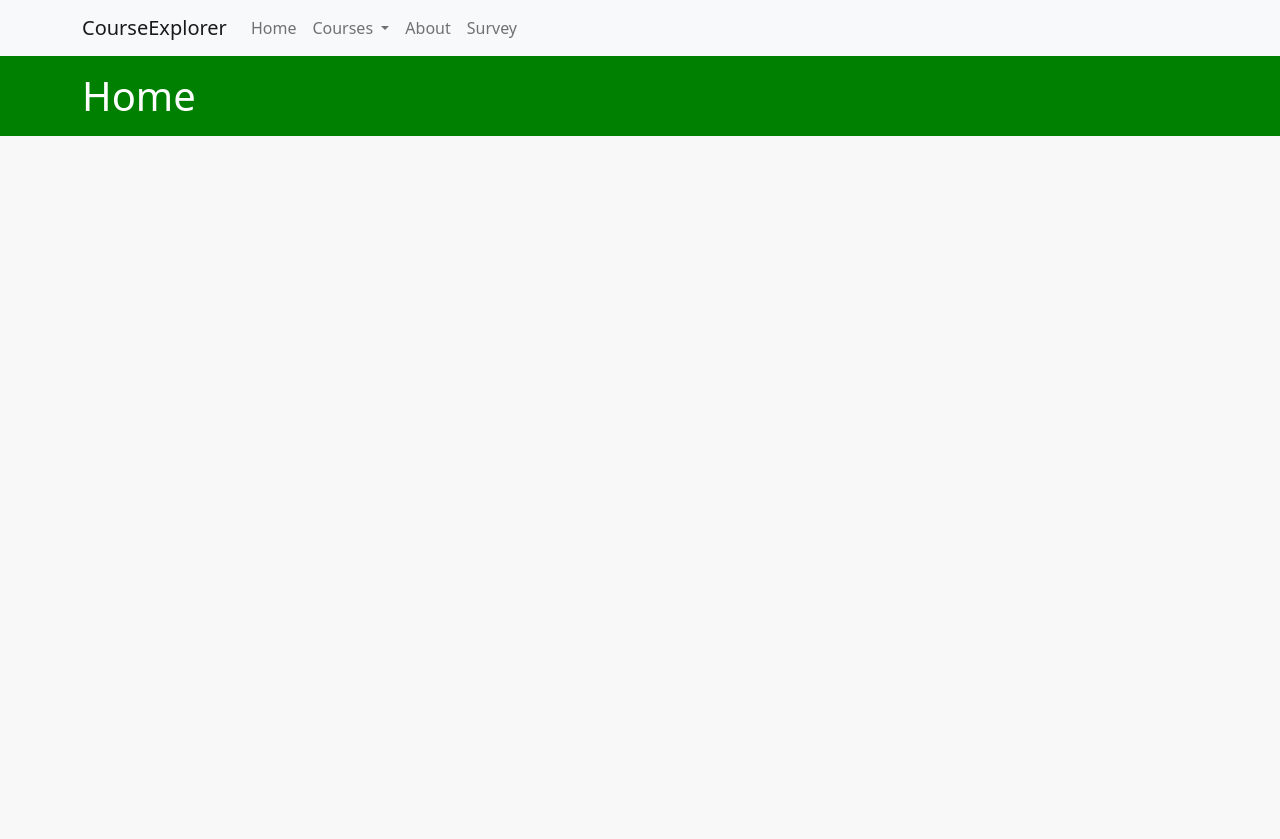
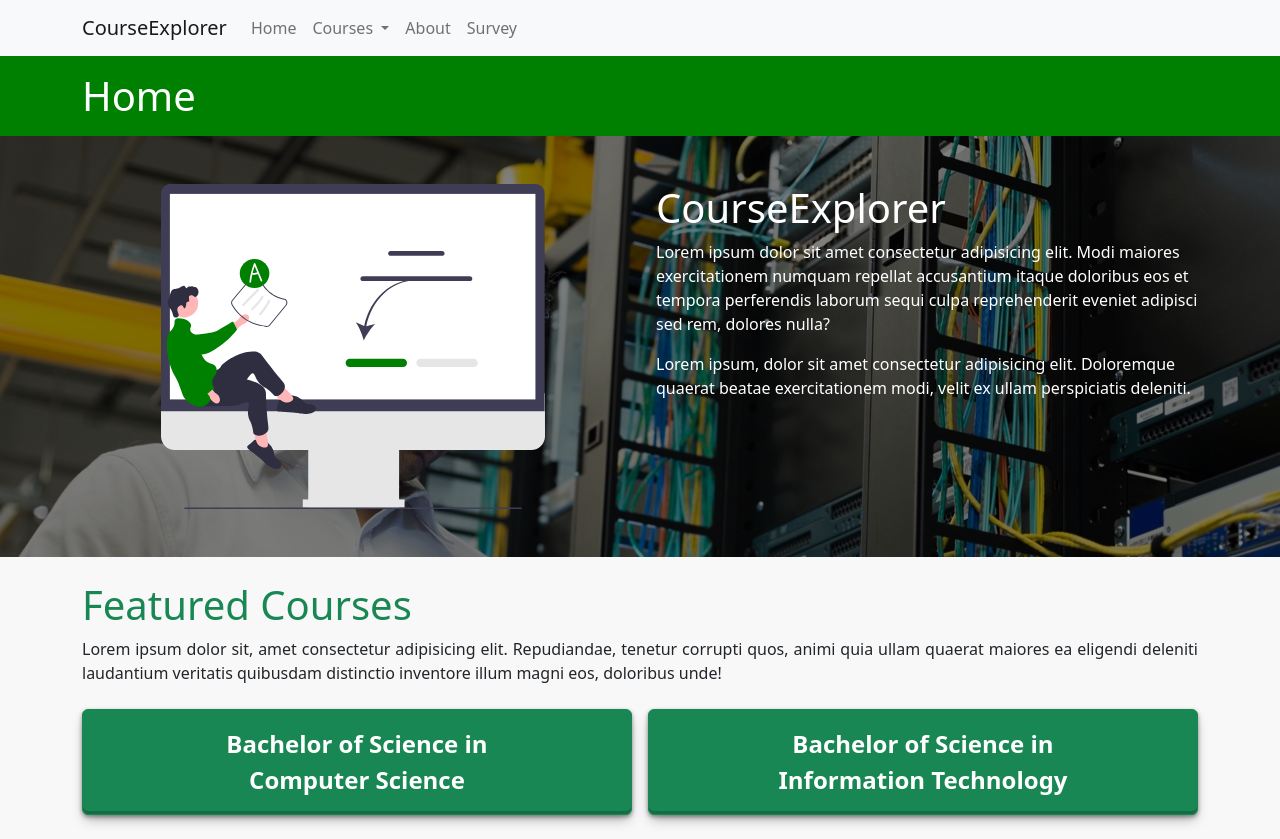
Before and after one commit to GabSiccion/CourseExplorer, a website built with Parcel: page src/index.html in a window 1280 px wide. Before the commit the page ends 800 px from the top, so only its background shows below. Built offline with nearby package versions, Linux system fonts and the light colour scheme; some packages are replaced by stand-ins of ours; no server answers; the database is empty.

Commit message:
home page

```diff
--- a/package.json
+++ b/package.json
@@ -4,7 +4,7 @@
   "description": "",
   "scripts": {
     "test": "echo \"Error: no test specified\" && exit 1",
-    "start": "parcel serve src/index.html src/exploration.html src/about.html src/survey.html src/quiz.html --public-url / --dist-dir dist",
+    "start": "parcel serve --no-cache src/index.html src/exploration.html src/about.html src/survey.html src/quiz.html --public-url / --dist-dir dist",
     "build": "parcel build src/index.html src/exploration.html src/about.html src/survey.html src/quiz.html --public-url / --dist-dir GabSiccion.github.io"
   },
   "keywords": [],
--- a/src/index.html
+++ b/src/index.html
@@ -17,5 +17,51 @@
         <h1 class="align-middle">Home</h1>
       </div>
     </div>
+
+    <div class="hero-backgroundimage mb-4">
+      <div class="container">
+        <div class="hero-container">
+          <div class="hero-image-container">
+            <img src="images/online-test.svg" alt="..." class="hero-image" />
+          </div>
+          <div>
+            <h1 class="hero-title">CourseExplorer</h1>
+            <p class="hero-text">
+              Lorem ipsum dolor sit amet consectetur adipisicing elit. Modi
+              maiores exercitationem numquam repellat accusantium itaque
+              doloribus eos et tempora perferendis laborum sequi culpa
+              reprehenderit eveniet adipisci sed rem, dolores nulla?
+            </p>
+            <p class="hero-text">
+              Lorem ipsum, dolor sit amet consectetur adipisicing elit.
+              Doloremque quaerat beatae exercitationem modi, velit ex ullam
+              perspiciatis deleniti.
+            </p>
+          </div>
+        </div>
+      </div>
+    </div>
+
+    <div class="container mb-4">
+      <div class="featured-container">
+        <h1 class="text-success">Featured Courses</h1>
+        <p class="mb-4">
+          Lorem ipsum dolor sit, amet consectetur adipisicing elit. Repudiandae,
+          tenetur corrupti quos, animi quia ullam quaerat maiores ea eligendi
+          deleniti laudantium veritatis quibusdam distinctio inventore illum
+          magni eos, doloribus unde!
+        </p>
+        <div class="anchors-container">
+          <a class="card-anchor btn btn-success" id="csAnchor">
+            <p>Bachelor of Science in</p>
+            <p>Computer Science</p>
+          </a>
+          <a class="card-anchor btn btn-success" id="itAnchor">
+            <p>Bachelor of Science in</p>
+            <p>Information Technology</p>
+          </a>
+        </div>
+      </div>
+    </div>
   </body>
 </html>
--- a/src/js/index.js
+++ b/src/js/index.js
@@ -29,3 +29,10 @@ onValue(coursesRef, (snapshot) => {
     ul.appendChild(li);
   }
 });
+
+$(document).ready(function () {
+  document.getElementById("csAnchor").href =
+    "exploration.html?course=Computer_Science";
+  document.getElementById("itAnchor").href =
+    "exploration.html?course=Information_Technology";
+});
--- a/src/scss/style.css
+++ b/src/scss/style.css
@@ -1,6 +1,7 @@
 body {
   background-color: #f8f8f8;
   text-align: justify;
+  margin: 0;
 }
 
 .jumbotron {
@@ -11,6 +12,7 @@ body {
 
 .jumbotron h1 {
   padding: 1rem 0 1rem 0;
+  margin: 0;
 }
 
 .card-container {
@@ -102,11 +104,17 @@ body {
   }
   .person-card-container {
     grid-template-columns: 1fr;
+    align-items: center;
+    justify-items: center;
   }
   .person-card {
     grid-template-columns: 1fr;
     text-align: left;
+    max-width: 18rem;
   }
+}
+
+@media (max-width: 425px) {
 }
 
 .card-contacts {
@@ -167,3 +175,66 @@ body {
   grid-template-columns: 1fr;
   gap: 2px;
 }
+
+.hero-backgroundimage {
+  background: linear-gradient(rgba(0, 0, 0, 0.5), rgba(0, 0, 0, 0.5)),
+    url("../images/cs.jpg");
+}
+
+.hero-container {
+  padding: 3rem 0 3rem 0;
+  display: grid;
+  grid-template-columns: 1fr 1fr;
+  gap: 2rem;
+}
+
+.hero-title {
+  color: white;
+}
+
+.hero-text {
+  color: white;
+  text-align: start;
+}
+
+.hero-image-container {
+  justify-self: center;
+  align-self: center;
+}
+
+.hero-image {
+  width: 24rem;
+}
+
+.anchors-container {
+  display: grid;
+  grid-template-columns: 1fr 1fr;
+  gap: 1rem;
+}
+
+.card-anchor {
+  box-shadow: rgba(0, 0, 0, 0.4) 0px 2px 4px,
+    rgba(0, 0, 0, 0.3) 0px 7px 13px -3px, rgba(0, 0, 0, 0.2) 0px -3px 0px inset;
+  text-decoration: none;
+  padding: 1rem;
+}
+
+.card-anchor p {
+  margin: 0;
+  font-size: 1.5rem;
+  font-weight: 700;
+  text-align: center;
+}
+
+@media (max-width: 768px) {
+  .hero-container {
+    grid-template-columns: 1fr;
+  }
+  .hero-image {
+    width: 18rem;
+  }
+
+  .anchors-container {
+    grid-template-columns: 1fr;
+  }
+}
```
Also changed, not shown: src/images/online-test.svg (added).
